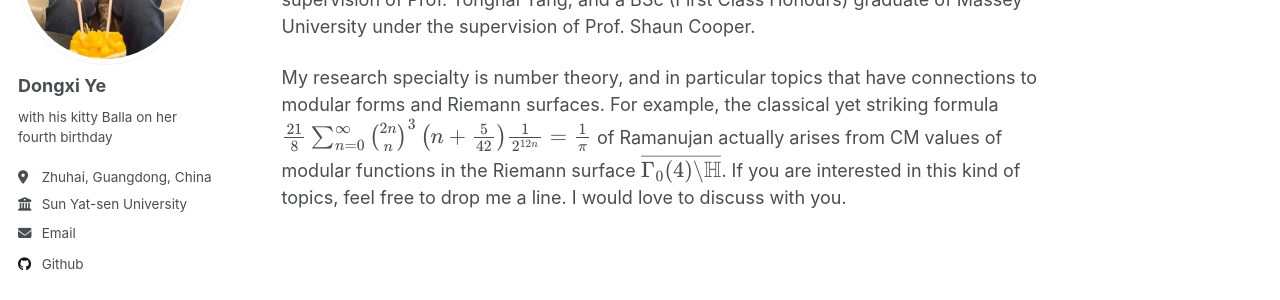
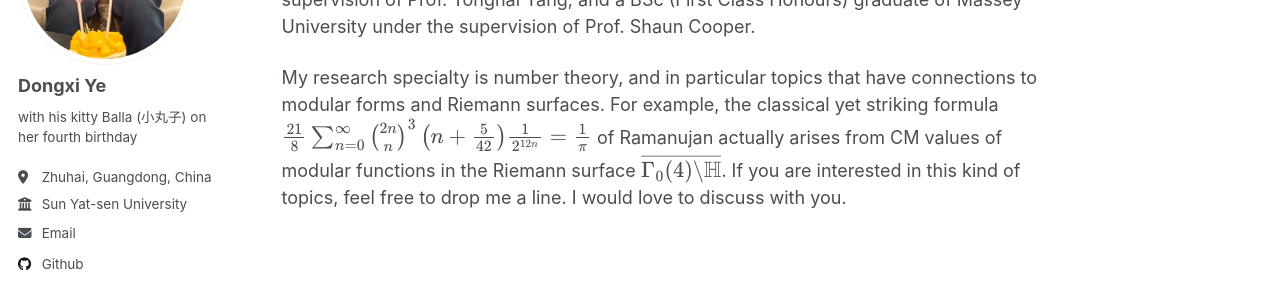
Before and after one commit to Dongxi-Ye/homepage, a Jekyll site: the page built from _pages/about.md, in a window 1280 px wide. Shown: the part 216-516 px from the top of the page. Built offline with Jekyll 4.4.1, drawn with Linux system fonts in a browser that asks for light colours.

Commit message:
Update _config.yml

```diff
--- a/_config.yml
+++ b/_config.yml
@@ -23,7 +23,7 @@ author:
   # Biographic information
   avatar           : "profile.jpg"
   name             : "Dongxi Ye"
-  bio              : "with his kitty Balla on her fourth birthday"
+  bio              : "with his kitty Balla (小丸子) on her fourth birthday"
   location         : "Zhuhai, Guangdong, China"
   employer         : "Sun Yat-sen University"
   email            : "yedx3@mail.sysu.edu.cn"
```
